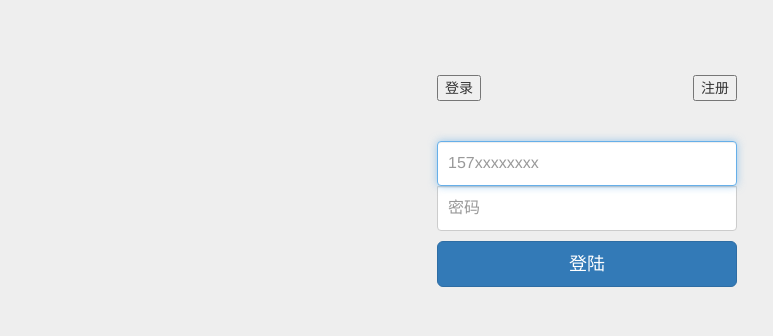
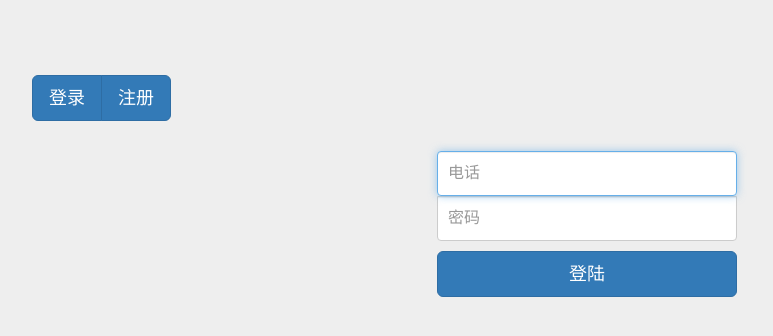
Before and after one commit to flyingKite0124/Shanbay, a Django app: page /restaurant/sign in a window 1280 px wide. Shown: the part 51-387 px from the top of the page, without its empty margins (53-826 px from the left). Run offline with Django 3.2, Linux system fonts and the light colour scheme; parts of the project's set-up code (start-up, migrations or seed data) failed here and were passed over; some libraries are stand-ins or nearby versions.

Commit message:
debug signup

```diff
--- a/restaurant/views.py
+++ b/restaurant/views.py
@@ -59,16 +59,18 @@ def signUp(request):
         or "passwd" not in data \
         or "restaurant_name" not in data \
         or "introduction" not in data \
-        or "address" not in data \
-        or "classification" not in data:
+        or "address" not in data:
             return JsonResponse({"result":"fail"})
+        print "check field success"
         phone = data["phone"]
         passwd = data["passwd"]
         restaurant_name = data["restaurant_name"]
         introduction = data["introduction"]
         address = data["address"]
-        classification = data["classification"]
-        if len(Restaurant.objects.filter(phone=phone) > 0):
+        classification = 0
+        status = const.restaurant["UNCERTIFIED"]
+        if len(Restaurant.objects.filter(phone=phone))>0:
+            print "duplicate"
             return JsonResponse({"result": "fail"})
         else:
             try:
@@ -79,10 +81,12 @@ def signUp(request):
                 newRestaurant.introduction = introduction
                 newRestaurant.address = address
                 newRestaurant.classification = classification
+                newRestaurant.status = status
                 newRestaurant.save()
+                return JsonResponse({"result":"success"})
+            except Exception, e:
+                print e
                 return JsonResponse({"result":"fail"})
-            except Exception:
-                return JsonResponse({"result":"success"})
     else:
         return HttpResponseNotAllowed(['POST'], 'illegal request')
 
--- a/templates/restaurant/sign.html
+++ b/templates/restaurant/sign.html
@@ -12,13 +12,13 @@
 
 {% block content %}
     <div class="container" id="sign-form">
-        <div class = "form-signin">
-            <button id = "choose-sign-in" class="form-signin-heading text-center">登录</button>
-            <button id = "choose-sign-up" class="form-signin-heading text-center" style="float:right">注册</button>
+        <div class = "form-signin btn-group">
+            <button  class="btn btn-lg btn-primary" id = "choose-sign-in" class="form-signin-heading text-center">登录</button>
+            <button  class="btn btn-lg btn-primary" id = "choose-sign-up" class="form-signin-heading text-center" style="float:right">注册</button>
         </div>
        <form class="form-signin">
             <label for="inputEmail" class="sr-only">电话</label>
-            <input type="text" id="username" class="form-control" placeholder="157xxxxxxxx" required autofocus>
+            <input type="text" id="username" class="form-control" placeholder="电话" required autofocus>
 
             <label for="inputPassword" class="sr-only">密码</label>
             <input type="password" id="password" class="form-control" placeholder="密码" >
```
